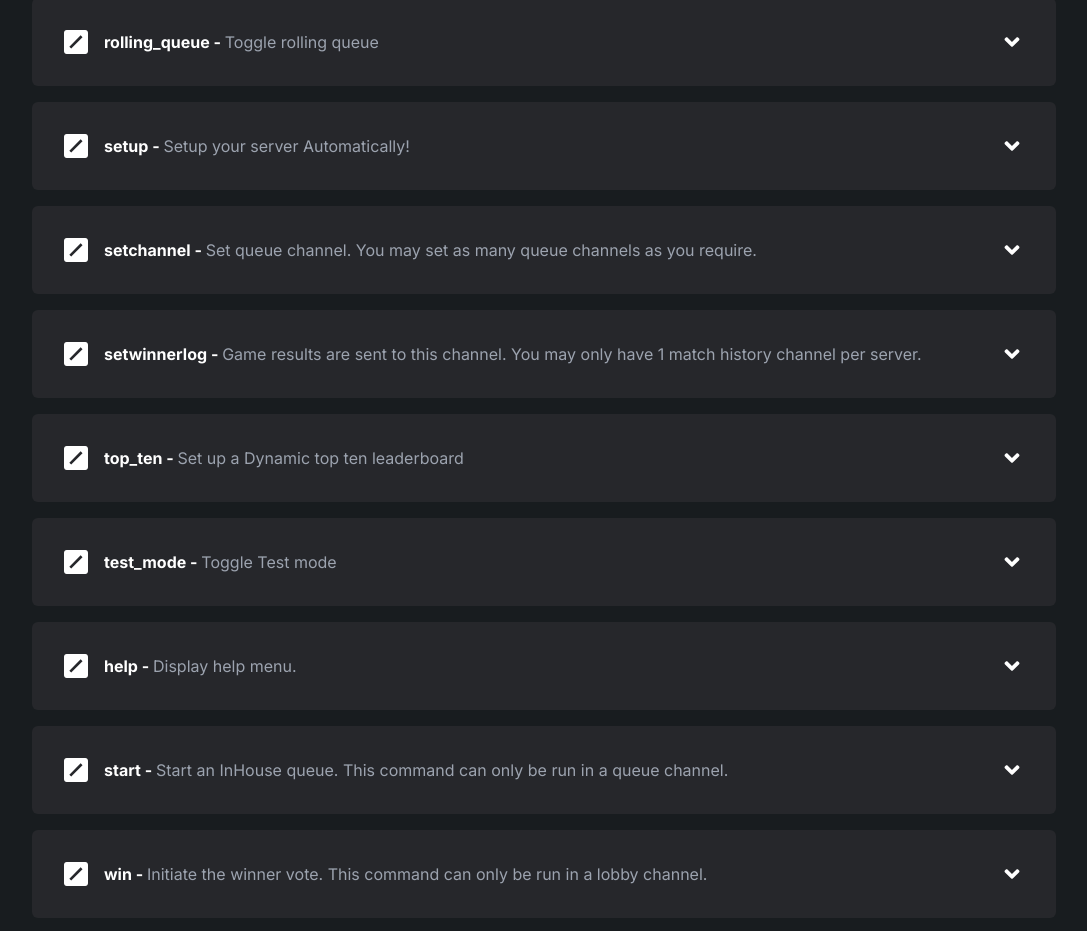
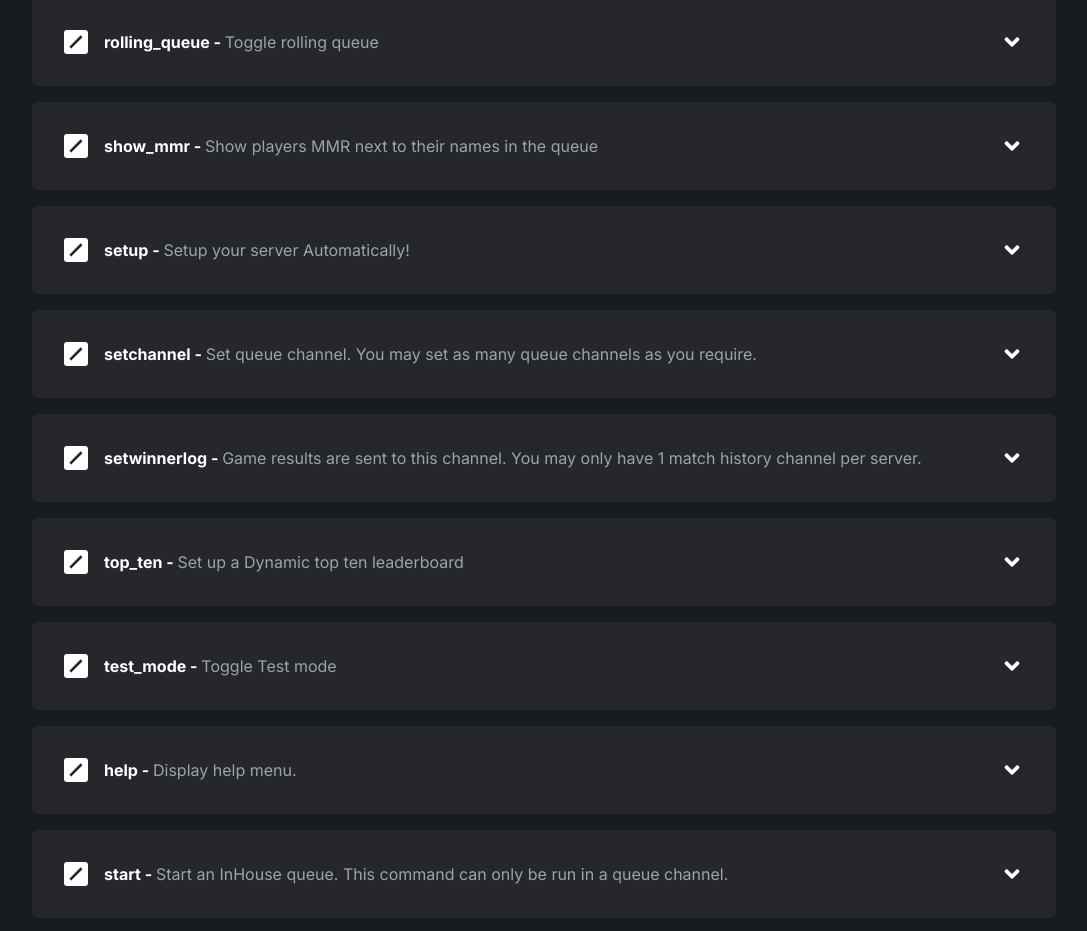
Before and after one commit to ItzDerock/InHouseQueue-site, a Next.js app: page /commands in a window 1280 px wide. Shown: the part 4840-5771 px from the top of the page, without its empty margins (96-1183 px from the left). Built offline with nearby package versions, Linux system fonts and the light colour scheme.

Commit message:
feat: show mmr (#64)

```diff
--- a/src/data/commands.ts
+++ b/src/data/commands.ts
@@ -498,6 +498,17 @@ const commands = [
           "/rolling_queue Enabled",
       ]
     },
+    {
+      "name": "show_mmr",
+      "type": "Admin",
+      "description": "Show players MMR next to their names in the queue",
+      "usage": [
+       "/show_mrr [preference]",
+      ],
+      "examples": [
+          "/show_mmr Enabled",
+      ]
+    },
 
   // ~ Set-up
   {
@@ -663,7 +674,7 @@ const commands = [
       "/refresh_challenges",
     ]
   },
-  // ~ Games
+  // ~ Premium
   {
     "name": "set_status",
     "type": "Premium",
```
